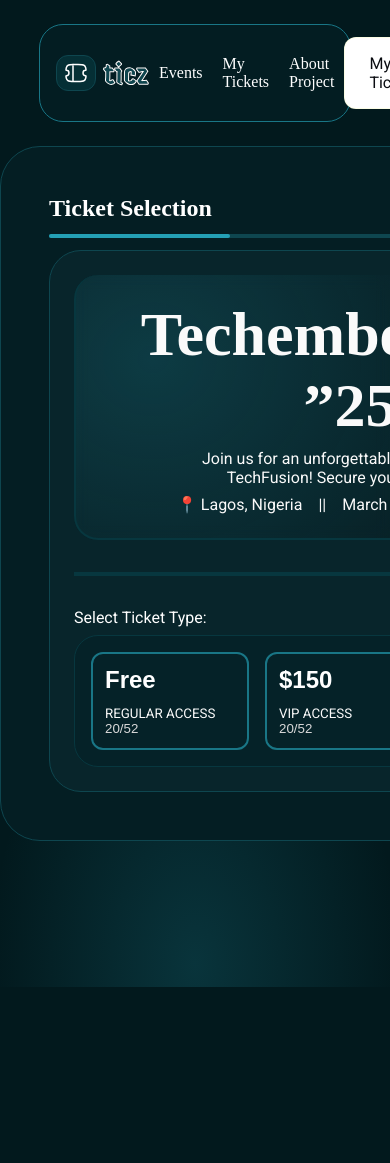
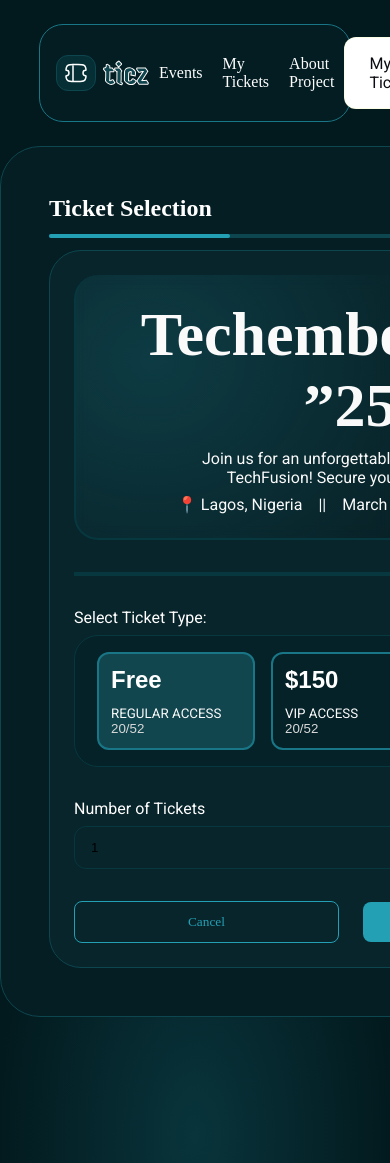
Before and after one commit to theo-fortune/hngx-stage2-event-ticket, a Next.js app: page / in a window 390 px wide. Before the commit the page ends 987 px from the top, so only its background shows below. Built offline with nearby package versions, Linux system fonts and the light colour scheme; a web font is replaced by a local one.

Commit message:
Step 1(unresponsive) done, bc i fkn h8 tailwind

```diff
--- a/components/TicketCard/StepOne.jsx
+++ b/components/TicketCard/StepOne.jsx
@@ -1,9 +1,13 @@
-import React from "react";
+"use client";
+import React, { useState } from "react";
 import "./stepOne.css";
 
-const ButtonsClick = ({ price, type, access }) => {
+const ButtonsClick = ({ price, type, access, selected, onClick }) => {
   return (
-    <button className="step-one__button">
+    <button
+      className={`step-one__button ${selected ? "selected" : ""}`}
+      onClick={onClick}
+    >
       <h3>{price}</h3>
       <div className="step-one__button-type">
         <p>{type}</p>
@@ -12,7 +16,11 @@ const ButtonsClick = ({ price, type, access }) => {
     </button>
   );
 };
+
 const StepOne = () => {
+  const [selectedButton, setSelectedButton] = useState(0);
+  const [selectedNumber, setSelectedNumber] = useState(1);
+
   return (
     <figure className="step-one">
       <div className="step-one__heading">
@@ -37,10 +45,44 @@ const StepOne = () => {
             price={"Free"}
             type={"Regular Access"}
             access={"20/52"}
+            selected={selectedButton === 0}
+            onClick={() => setSelectedButton(0)}
           />
-          <ButtonsClick price={"$150"} type={"VIP Access"} access={"20/52"} />
-          <ButtonsClick price={"$200"} type={"VVIP"} access={"20/52"} />
+          <ButtonsClick
+            price={"$150"}
+            type={"VIP Access"}
+            access={"20/52"}
+            selected={selectedButton === 1}
+            onClick={() => setSelectedButton(1)}
+          />
+          <ButtonsClick
+            price={"$200"}
+            type={"VVIP"}
+            access={"20/52"}
+            selected={selectedButton === 2}
+            onClick={() => setSelectedButton(2)}
+          />
         </div>
+      </div>
+      <div className="step-one__number">
+        <p>Number of Tickets</p>
+        <div className="step-one__number-dropdown">
+          <select
+            value={selectedNumber}
+            onChange={(e) => setSelectedNumber(Number(e.target.value))}
+            className="number-select"
+          >
+            {[1, 2, 3, 4].map((num) => (
+              <option key={num} value={num}>
+                {num}
+              </option>
+            ))}
+          </select>
+        </div>
+      </div>
+      <div className="step-one__buttons">
+        <button>Cancel</button>
+        <button>Next</button>
       </div>
     </figure>
   );
--- a/components/TicketCard/stepOne.css
+++ b/components/TicketCard/stepOne.css
@@ -74,6 +74,7 @@
   display: flex;
   flex-direction: column;
   align-items: flex-start;
+  align-self: stretch;
   gap: 8px;
 }
 
@@ -86,6 +87,10 @@
   gap: 12px;
   border-radius: 12px;
   border: 2px solid #197686;
+}
+
+.step-one__button.selected {
+  background-color: #12464e !important;
 }
 
 .step-one__type-buttons {
@@ -125,3 +130,59 @@
 .step-one__button-type span {
   color: #d9d9d9;
 }
+
+.step-one__number {
+  width: 100%;
+}
+
+.step-one__number-dropdown {
+  display: flex;
+}
+
+.step-one__number-dropdown select {
+  border-radius: var(--Radius-reg-2, 12px);
+  border: 1px solid #07373f;
+  padding: 12px;
+  align-items: center;
+  gap: var(--Radius-reg, 8px);
+  align-self: stretch;
+  background: none;
+  display: flex;
+  align-items: center;
+  justify-content: space-between;
+  width: 100%;
+  outline: none;
+}
+
+.step-one__number {
+  display: flex;
+  flex-direction: column;
+  gap: 8px;
+}
+
+.step-one__buttons {
+  display: flex;
+  align-items: center;
+  justify-content: space-between;
+  align-self: stretch;
+	gap: 24px;
+}
+
+.step-one__buttons button {
+  padding: 12px 24px;
+  font-family: "JejuMyeongjo";
+  flex: 1;
+}
+
+.step-one__buttons button:first-child {
+  border-radius: var(--Radius-reg, 8px);
+  color: #24a0b5;
+  border: 1px solid #24a0b5;
+
+}
+
+.step-one__buttons button:last-child {
+  border-radius: var(--Radius-reg, 8px);
+  background: #24a0b5;
+  color: #fff;
+}
```
